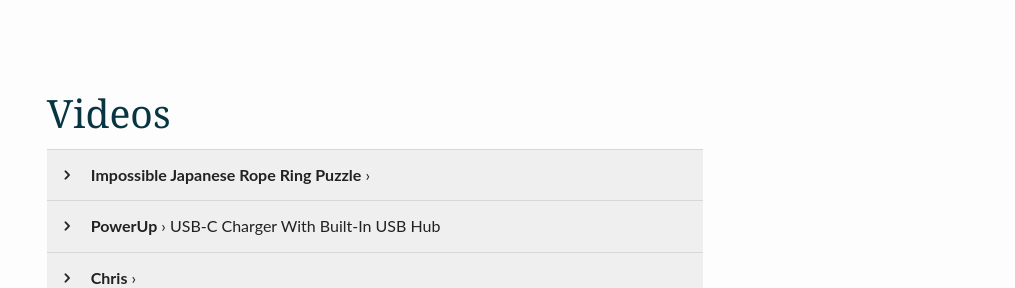
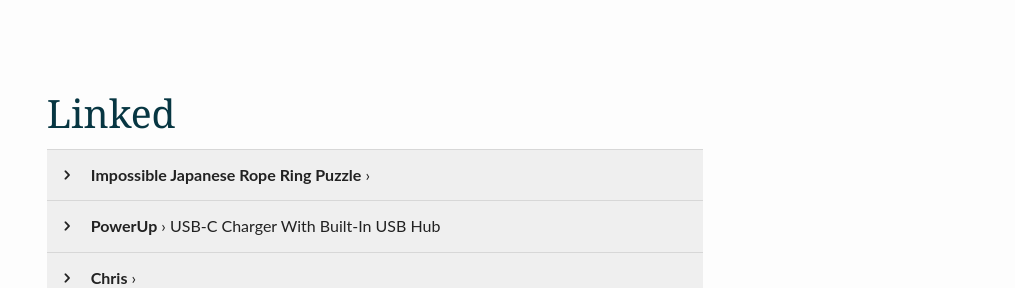
Before and after one commit to missourivalleytech/missourivalleytech.github.io, a Jekyll site: the page built from pages/Categories/linked.md, in a window 1280 px wide. Shown: the part 169-457 px from the top of the page, without its empty margins (265-1280 px from the left). Built offline with Jekyll 4.4.1, drawn with Linux system fonts in a browser that asks for light colours; nearby versions of some CDN libraries.

Commit message:
Updated nav for linked categories archive page.

```diff
--- a/_data/navigation.yml
+++ b/_data/navigation.yml
@@ -15,7 +15,7 @@
     url: "/apple/"
   - title: "Keyboards"
     url: "/keyboards/"
-  - title: "Linked Posts"
+  - title: "Linked"
     url: "/linked/"
   - title: "Tech"
     url: "/tech/"
--- a/pages/Categories/linked.md
+++ b/pages/Categories/linked.md
@@ -1,7 +1,7 @@
 ---
 layout: default
 show_meta: false
-title: "Videos"
+title: "Linked"
 subheadline: ""
 header:
 permalink: "/linked/"
```
